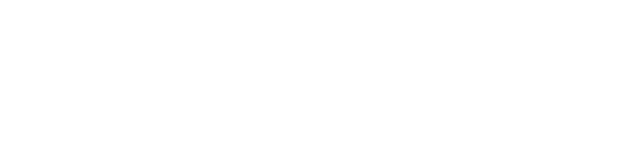
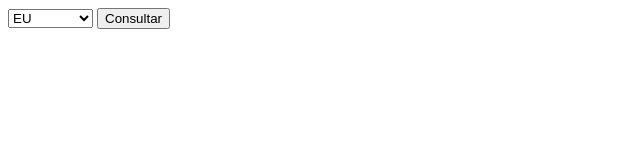
Before and after one commit to LuisOrtiz17/ExamenCuiep, a plain HTML site: page index.html in a window 1280 px wide. Shown: the whole page, without its empty margins (0-640 px from the left). Drawn offline with Linux system fonts and the light colour scheme.

Commit message:
se realiza practica de examen

```diff
--- a/consumoAPI.js
+++ b/consumoAPI.js
@@ -1 +1,53 @@
 //ESCRIBIR CODIGO PARA CONSULTAR UN ENDPOINT DEL API PAISES
+
+var region = ['EU', 'EFTA', 'CARICOM', 'AU', 'USAN', 'AL', 'ASEAN', 'CAIS', 'CEFTA', 'SAARC' ];
+
+var coboBox = document.querySelector('#languaje');
+
+for(lng of region){
+    const option = document.createElement('option');
+    option.value = lng;
+    option.text = lng;
+
+    coboBox.appendChild(option);
+}
+
+
+function consultaApi(){
+    contenedor.inmerHTML = "";
+    const index = coboBox.selectedIndex;
+    console.log('index :' + index);
+    fetch(`https://restcountries.com/v2/regionalbloc/${coboBox.options[index].value}`)
+    .then( res => res.json())
+    .then(data => {
+
+
+        console.log(data);
+
+
+        //nombre, capital, bandera y Numero de poblacion
+        for(pais of data){
+            const div = document.createElement('div');
+            const nombre = document.createElement('p');
+            const capital = document.createElement('p');
+            const idioma = document.createElement('p')
+            const poblacion = document.createElement('p');
+            const bandera = document.createElement('img');
+
+            bandera.src = pais.flags.png;
+            nombre.textContent = 'nombre:  ' + pais.name;
+            capital.textContent = 'capital: ' + pais.capital;
+            idioma.textContent = 'idioma: ' + pais.languages[0].name;
+            poblacion.textContent = '#poblacion: ' + pais.population;
+
+            div.appendChild(bandera);
+            div.appendChild(nombre);
+            div.appendChild(capital);
+            div.appendChild(idioma);
+            div.appendChild(poblacion);
+
+            contenedor.appendChild(div);
+
+        }
+    });
+}
--- a/index.html
+++ b/index.html
@@ -7,7 +7,10 @@
     <title>Document</title>
 </head>
 <body>
+        <select name="idioma" id="languaje"></select>
+    <button onclick="consultaApi()">Consultar</button>
 
+    <div id="contenedor"></div>
 </body>
 <script src="consumoAPI.js"></script>
 </html>
```
